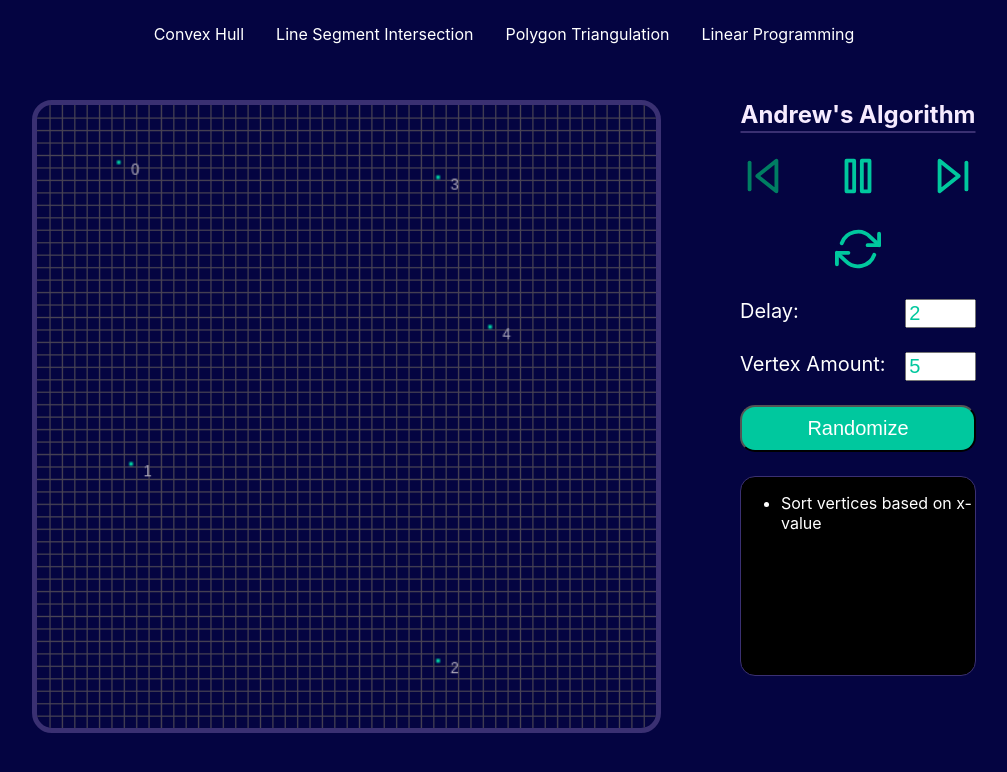
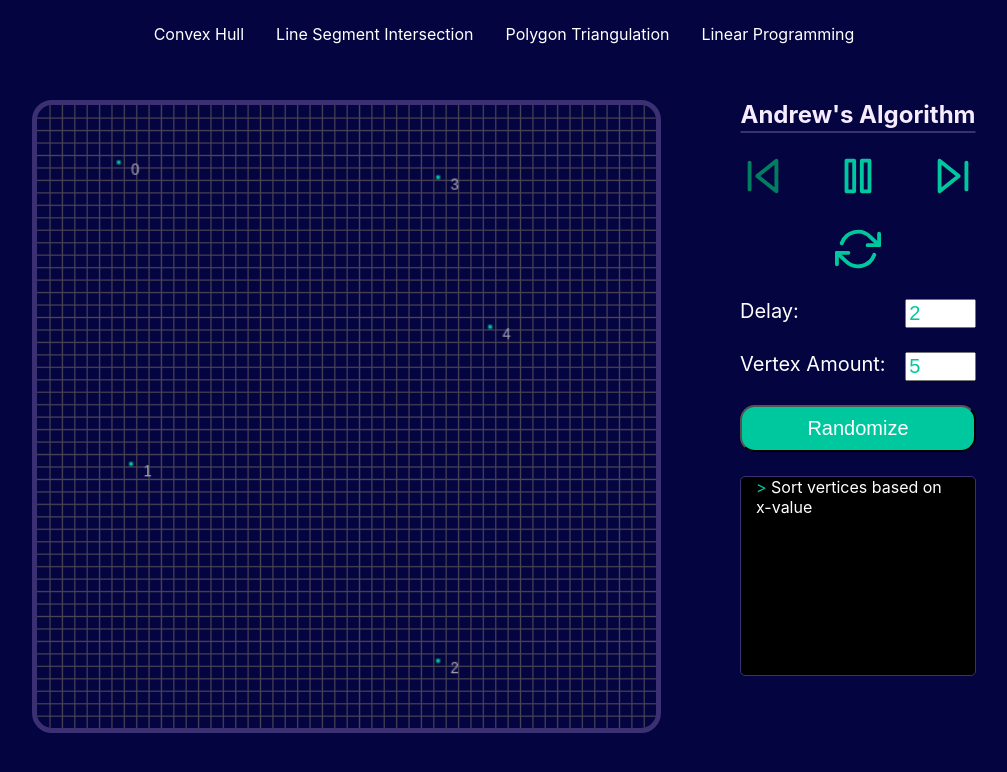
Before and after one commit to SonnyZ789123/computational-geometry-algorithms-visualizer, a React (Create React App) app: page /convex-hull/andrews-algorithm in a window 1280 px wide. Both pictures are taken after a click on the button 993 px from the left and 177 px from the top of the page. Shown: the top 772 px of the page, without its empty margins (136-1143 px from the left). Built offline with nearby package versions, Linux system fonts and the light colour scheme.

Commit message:
Style log screen

```diff
--- a/src/modules/_common/Controls.tsx
+++ b/src/modules/_common/Controls.tsx
@@ -6,7 +6,6 @@ import {
   readyCanvas,
   TOTAL_POINTS,
 } from '../../lib/canvas';
-import { darken } from '../../global/styles/helpers';
 
 import { ReactComponent as PlayIcon } from '../../assets/icons/play.svg';
 import { ReactComponent as PauseIcon } from '../../assets/icons/pause.svg';
@@ -71,19 +70,37 @@ const Input = styled.input`
 `;
 
 const LogScreen = styled.div`
+  padding: 0 15px;
   width: 100%;
   height: 200px;
   overflow-y: scroll;
   border: 1px solid ${colors.primary};
-  border-radius: 15px;
+  border-radius: 5px;
   background-color: ${colors.black};
+
+  ::-webkit-scrollbar {
+    width: 5px;
+  }
+
+  ::-webkit-scrollbar-thumb {
+    background: ${colors.primary};
+    border-radius: 10px;
+  }
 `;
 
-const LogList = styled.ul``;
+const LogList = styled.ul`
+  margin: 0;
+  padding: 0;
+  list-style-type: none;
+`;
 
 const LogItem = styled.li`
   font-size: 1rem;
   color: ${colors.white};
+
+  span {
+    color: ${colors.secondary};
+  }
 `;
 
 type ControlsProps = {
@@ -159,7 +176,7 @@ function Controls({
         playId.current = undefined;
         setPlaying(false);
       } else {
-        setLog((prev) => [...prev, step.value]);
+        setLog((prev) => [step.value, ...prev]);
       }
     }, delayAmount);
   };
@@ -184,7 +201,7 @@ function Controls({
     if (!step || step.done) {
       resetAlgorithm();
     } else {
-      setLog((prev) => [...prev, step.value]);
+      setLog((prev) => [step.value, ...prev]);
     }
   };
 
@@ -257,7 +274,10 @@ function Controls({
       <LogScreen>
         <LogList>
           {log.map((step) => (
-            <LogItem>{step}</LogItem>
+            <LogItem>
+              <span>&gt; </span>
+              {step}
+            </LogItem>
           ))}
         </LogList>
       </LogScreen>
```
